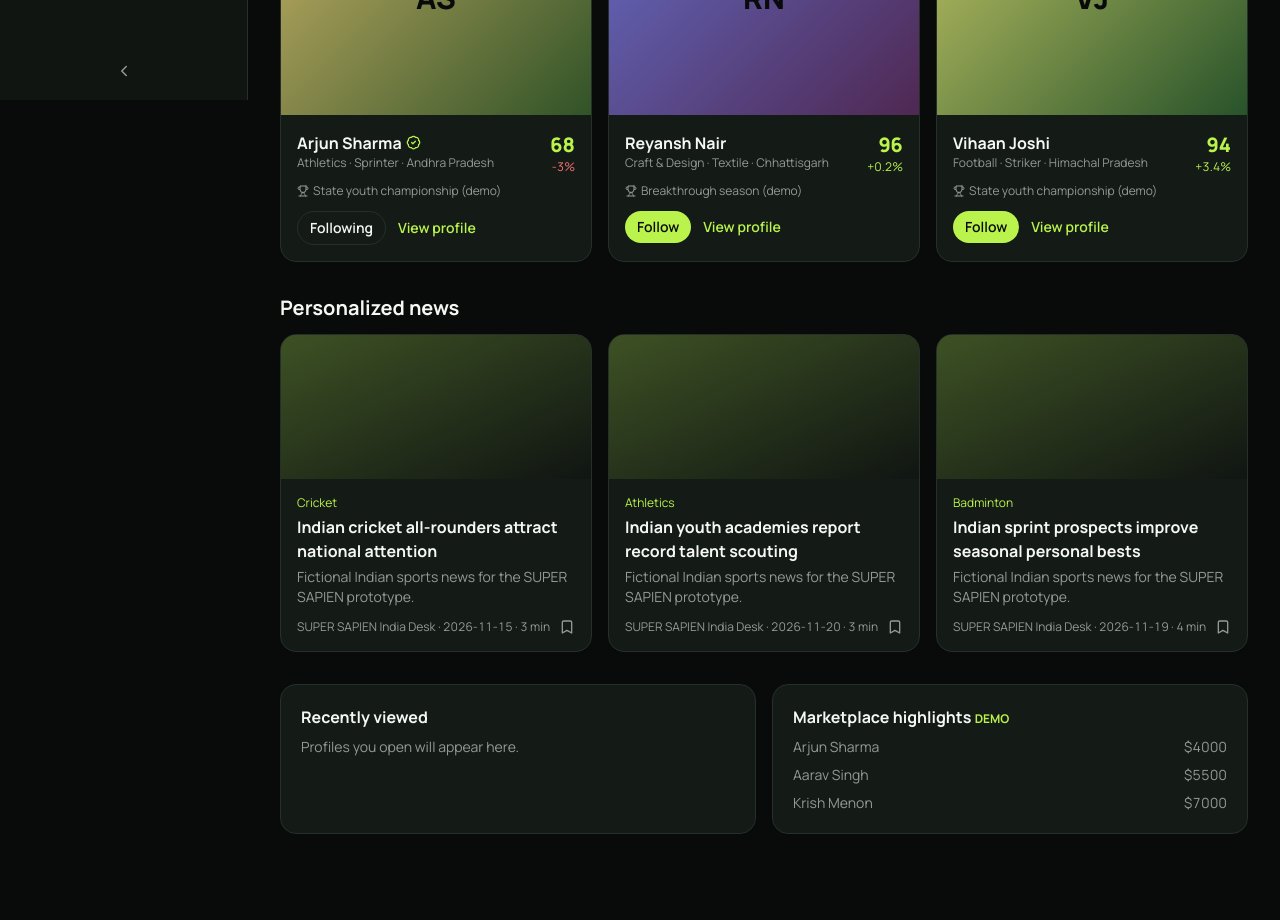
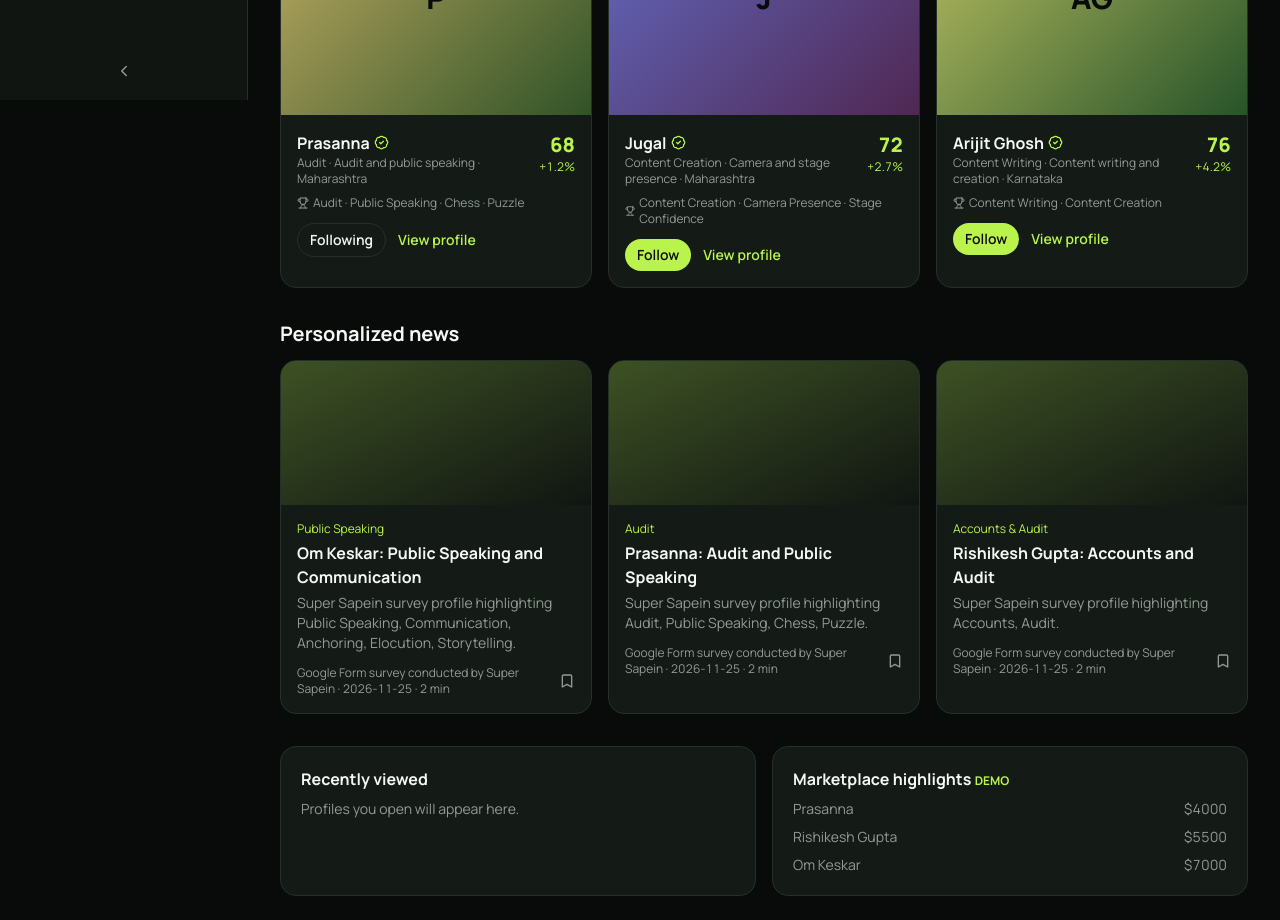
Before and after one commit to pw-codes/SuperSapeins, a React (Vite) app: page /app in a window 1280 px wide. Shown: the part 700-1620 px from the top of the page. Before the commit the page ends 1558 px from the top, so only its background shows below. Built offline with nearby package versions, Linux system fonts and the light colour scheme.

Commit message:
added google form data

```diff
--- a/src/data/mock.ts
+++ b/src/data/mock.ts
@@ -1,4 +1,5 @@
-// All data is FICTIONAL demo data. Replace with API services later (keep these types).
+// Super Sapein prototype data: collected through a Google Form survey.
+// This file retains the existing application types while providing verified survey entries.
 export type Athlete = {
   id: string;
   name: string;
@@ -6,7 +7,10 @@ export type Athlete = {
   category: string;
   country: string;
   state: string;
+  city: string;
   position: string;
+  expertise: string[];
+  ageRange: string;
   age: number;
   score: number;
   growth: number;
@@ -16,6 +20,7 @@ export type Athlete = {
   achievement: string;
   photo: string;
   bio: string;
+  surveySource: string;
 };
 export type NewsArticle = {
   id: string;
@@ -29,177 +34,286 @@ export type NewsArticle = {
   body: string[];
 };
 export const TALENT_FIELDS = [
-  "Athletics",
-  "Badminton",
-  "Basketball",
+  "Accounts & Audit",
+  "Audit",
+  "Chartered Accountancy",
   "Chess",
-  "Craft & Design",
-  "Cricket",
-  "Dance",
-  "Film & Animation",
-  "Football",
-  "Hockey",
-  "Kabaddi",
-  "Music",
+  "Communication",
+  "Content Creation",
+  "Content Writing",
+  "Critical Thinking",
+  "Entrepreneurship",
+  "Handball",
+  "Marketing",
   "Photography",
-  "Pickleball",
-  "Swimming",
-  "Tennis",
-  "Theatre",
-  "Visual Arts",
-  "Writing",
+  "Problem Solving",
+  "Public Speaking",
+  "Teaching",
+  "Transfer Pricing",
 ].sort((a, b) => a.localeCompare(b));
 export const SPORTS = [...TALENT_FIELDS].sort((a, b) => a.localeCompare(b));
 export const TALENT_CATEGORIES = [
-  "Craft & Design",
-  "Dance",
+  "Business",
+  "Communication",
+  "Finance",
   "Literary Arts",
   "Media",
-  "Music",
   "Performing Arts",
   "Sports",
-  "Visual Arts",
+  "Teaching",
 ].sort((a, b) => a.localeCompare(b));
 export const COUNTRIES = ["India"];
-export const INDIAN_STATES = [
-  "Andhra Pradesh",
-  "Arunachal Pradesh",
-  "Assam",
-  "Bihar",
-  "Chhattisgarh",
-  "Goa",
-  "Gujarat",
-  "Haryana",
-  "Himachal Pradesh",
-  "Jharkhand",
-  "Karnataka",
-  "Kerala",
-  "Madhya Pradesh",
-  "Maharashtra",
-  "Manipur",
-  "Meghalaya",
-  "Mizoram",
-  "Nagaland",
-  "Odisha",
-  "Punjab",
-  "Rajasthan",
-  "Sikkim",
-  "Tamil Nadu",
-  "Telangana",
-  "Tripura",
-  "Uttar Pradesh",
-  "Uttarakhand",
-  "West Bengal",
-  "Andaman and Nicobar Islands (Union Territory)",
-  "Chandigarh (Union Territory)",
-  "Dadra and Nagar Haveli and Daman and Diu (Union Territory)",
-  "Delhi (Union Territory)",
-  "Jammu and Kashmir (Union Territory)",
-  "Ladakh (Union Territory)",
-  "Lakshadweep (Union Territory)",
-  "Puducherry (Union Territory)",
+export const INDIAN_STATES = ["Assam", "Karnataka", "Maharashtra"].sort(
+  (a, b) => a.localeCompare(b),
+);
+
+const SURVEY_SOURCE = "Google Form survey conducted by Super Sapein";
+
+const surveyAthletes: Omit<
+  Athlete,
+  | "id"
+  | "score"
+  | "growth"
+  | "stage"
+  | "trending"
+  | "verified"
+  | "achievement"
+  | "photo"
+  | "surveySource"
+>[] = [
+  {
+    name: "Prasanna",
+    sport: "Audit",
+    category: "Finance",
+    country: "India",
+    state: "Maharashtra",
+    city: "Panvel",
+    position: "Audit and public speaking",
+    expertise: ["Audit", "Public Speaking", "Chess", "Puzzle"],
+    ageRange: "22–26",
+    age: 24,
+    bio: "Prasanna is a Super Sapein respondent with interests in audit, public speaking, chess and puzzles.",
+  },
+  {
+    name: "Rishikesh Gupta",
+    sport: "Accounts & Audit",
+    category: "Finance",
+    country: "India",
+    state: "Maharashtra",
+    city: "Nagpur",
+    position: "Accounts and audit",
+    expertise: ["Accounts", "Audit"],
+    ageRange: "22–26",
+    age: 24,
+    bio: "Rishikesh Gupta is a Super Sapein respondent specializing in accounts and audit.",
+  },
+  {
+    name: "Om Keskar",
+    sport: "Public Speaking",
+    category: "Communication",
+    country: "India",
+    state: "Not specified",
+    city: "Not specified",
+    position: "Communication and anchoring",
+    expertise: [
+      "Public Speaking",
+      "Communication",
+      "Anchoring",
+      "Elocution",
+      "Storytelling",
+    ],
+    ageRange: "18–22",
+    age: 20,
+    bio: "Om Keskar is a Super Sapein respondent with expertise in public speaking, communication, anchoring, elocution and storytelling.",
+  },
+  {
+    name: "Hardik Patel",
+    sport: "Transfer Pricing",
+    category: "Finance",
+    country: "India",
+    state: "Maharashtra",
+    city: "Pune",
+    position: "Transfer pricing",
+    expertise: ["Transfer Pricing"],
+    ageRange: "22–26",
+    age: 24,
+    bio: "Hardik Patel is a Super Sapein respondent with expertise in transfer pricing.",
+  },
+  {
+    name: "Jugal",
+    sport: "Content Creation",
+    category: "Media",
+    country: "India",
+    state: "Maharashtra",
+    city: "Nashik",
+    position: "Camera and stage presence",
+    expertise: ["Content Creation", "Camera Presence", "Stage Confidence"],
+    ageRange: "22–26",
+    age: 24,
+    bio: "Jugal is a Super Sapein respondent with strengths in content creation, camera presence and stage confidence.",
+  },
+  {
+    name: "Labdhi",
+    sport: "Chartered Accountancy",
+    category: "Finance",
+    country: "India",
+    state: "Maharashtra",
+    city: "Mumbai",
+    position: "Entrepreneurship",
+    expertise: ["Chartered Accountancy", "Entrepreneurship"],
+    ageRange: "26+",
+    age: 27,
+    bio: "Labdhi is a Super Sapein respondent with experience in chartered accountancy and entrepreneurship.",
+  },
+  {
+    name: "Arpita Jangid",
+    sport: "Marketing",
+    category: "Business",
+    country: "India",
+    state: "Maharashtra",
+    city: "Mumbai",
+    position: "Marketing",
+    expertise: ["Marketing"],
+    ageRange: "18–22",
+    age: 20,
+    bio: "Arpita Jangid is a Super Sapein respondent with expertise in marketing.",
+  },
+  {
+    name: "Dev Shah",
+    sport: "Teaching",
+    category: "Teaching",
+    country: "India",
+    state: "Maharashtra",
+    city: "Mumbai",
+    position: "Teaching CA students",
+    expertise: ["Teaching CA Students"],
+    ageRange: "22–26",
+    age: 24,
+    bio: "Dev Shah is a Super Sapein respondent who teaches CA students.",
+  },
+  {
+    name: "Arijit Ghosh",
+    sport: "Content Writing",
+    category: "Literary Arts",
+    country: "India",
+    state: "Karnataka",
+    city: "Bangalore",
+    position: "Content writing and creation",
+    expertise: ["Content Writing", "Content Creation"],
+    ageRange: "18–22",
+    age: 20,
+    bio: "Arijit Ghosh is a Super Sapein respondent with expertise in content writing and content creation.",
+  },
+  {
+    name: "Darshi Gada",
+    sport: "Audit",
+    category: "Finance",
+    country: "India",
+    state: "Maharashtra",
+    city: "Mumbai",
+    position: "Article Assistant at BDO India",
+    expertise: ["Audit", "Article Assistant at BDO India"],
+    ageRange: "18–22",
+    age: 20,
+    bio: "Darshi Gada is a Super Sapein respondent and an Article Assistant at BDO India.",
+  },
+  {
+    name: "Rohit Tanaji Pasalkar",
+    sport: "Problem Solving",
+    category: "Communication",
+    country: "India",
+    state: "Maharashtra",
+    city: "Pune",
+    position: "Critical thinking",
+    expertise: ["Critical Thinking", "Practical Problem Solving"],
+    ageRange: "18–22",
+    age: 20,
+    bio: "Rohit Tanaji Pasalkar is a Super Sapein respondent with strengths in critical thinking and practical problem solving.",
+  },
+  {
+    name: "Sejal Zawar",
+    sport: "Photography",
+    category: "Media",
+    country: "India",
+    state: "Maharashtra",
+    city: "Jalgaon",
+    position: "Photography and writing",
+    expertise: ["Photography", "Content Ideation", "Writing", "Poetry"],
+    ageRange: "18–22",
+    age: 20,
+    bio: "Sejal Zawar is a Super Sapein respondent interested in photography, content ideation, writing and poetry.",
+  },
+  {
+    name: "Krushna Pawar",
+    sport: "Handball",
+    category: "Sports",
+    country: "India",
+    state: "Maharashtra",
+    city: "Pune",
+    position: "Centre Back",
+    expertise: ["Handball – Centre Back"],
+    ageRange: "22–26",
+    age: 24,
+    bio: "Krushna Pawar is a Super Sapein respondent who plays handball as a centre back.",
+  },
+  {
+    name: "Riddhi Kolhapure",
+    sport: "Communication",
+    category: "Communication",
+    country: "India",
+    state: "Maharashtra",
+    city: "Kolhapur",
+    position: "Communication and confidence",
+    expertise: ["Communication", "Self-Confidence"],
+    ageRange: "26+",
+    age: 27,
+    bio: "Riddhi Kolhapure is a Super Sapein respondent with expertise in communication and self-confidence.",
+  },
+  {
+    name: "Ipshita Bukhredia",
+    sport: "Content Creation",
+    category: "Media",
+    country: "India",
+    state: "Assam",
+    city: "Sivasagar",
+    position: "Content and drawing",
+    expertise: ["Content Creation", "Drawing", "Interest in Finance"],
+    ageRange: "18–22",
+    age: 20,
+    bio: "Ipshita Bukhredia is a Super Sapein respondent interested in content creation, drawing and finance.",
+  },
+  {
+    name: "Uday Sanklecha",
+    sport: "Accounts & Audit",
+    category: "Finance",
+    country: "India",
+    state: "Maharashtra",
+    city: "Pune",
+    position: "Accounting and finance",
+    expertise: ["Accounting", "Finance"],
+    ageRange: "18–22",
+    age: 20,
+    bio: "Uday Sanklecha is a Super Sapein respondent with interests in accounting and finance.",
+  },
 ];
-const POS: Record<string, string[]> = {
-  Football: ["Midfielder", "Winger", "Striker"],
-  Basketball: ["Guard", "Forward", "Centre"],
-  Tennis: ["Singles", "Singles", "Doubles"],
-  Athletics: ["Sprinter", "Middle distance", "Jumper"],
-  Swimming: ["Freestyle", "Butterfly", "Backstroke"],
-  Cricket: ["Batter", "Bowler", "All-rounder"],
-  Kabaddi: ["Raider", "Defender", "All-rounder"],
-  Badminton: ["Singles", "Singles", "Doubles"],
-  Chess: ["Rapid", "Blitz", "Classical"],
-  Hockey: ["Forward", "Midfielder", "Defender"],
-  Dance: ["Contemporary", "Classical", "Hip-hop"],
-  Music: ["Vocals", "Instrumentalist", "Composer"],
-  "Visual Arts": ["Painting", "Illustration", "Digital art"],
-  Theatre: ["Acting", "Direction", "Writing"],
-  Photography: ["Portrait", "Documentary", "Editorial"],
-  "Film & Animation": ["Film", "Animation", "Editing"],
-  Writing: ["Poetry", "Fiction", "Screenwriting"],
-  "Craft & Design": ["Fashion", "Textile", "Product design"],
-  Pickleball: ["Singles", "Doubles", "Mixed doubles"],
-};
-const CATEGORY_BY_FIELD: Record<string, string> = {
-  Football: "Sports",
-  Basketball: "Sports",
-  Tennis: "Sports",
-  Athletics: "Sports",
-  Swimming: "Sports",
-  Cricket: "Sports",
-  Kabaddi: "Sports",
-  Badminton: "Sports",
-  Chess: "Sports",
-  Hockey: "Sports",
-  Pickleball: "Sports",
-  Dance: "Dance",
-  Music: "Music",
-  "Visual Arts": "Visual Arts",
-  Theatre: "Performing Arts",
-  Photography: "Media",
-  "Film & Animation": "Media",
-  Writing: "Literary Arts",
-  "Craft & Design": "Craft & Design",
-};
-const ACH = [
-  "State youth championship",
-  "Season top performer",
-  "Breakthrough showcase",
-  "National camp selection",
-  "Breakthrough season",
-  "Junior national recognition",
-  "Festival selection",
-  "Independent debut",
-];
-const N = [
-  "Arjun Sharma",
-  "Ishaan Reddy",
-  "Vivaan Patel",
-  "Aarav Singh",
-  "Reyansh Nair",
-  "Aditya Iyer",
-  "Krish Menon",
-  "Kabir Bhat",
-  "Vihaan Joshi",
-  "Shaurya Rao",
-  "Atharva Kulkarni",
-  "Neil Das",
-  "Dhruv Kapoor",
-  "Yash Verma",
-  "Sai Prakash",
-  "Rohan Chatterjee",
-  "Arnav Gupta",
-  "Karan Malhotra",
-  "Dev Mishra",
-  "Ritvik Yadav",
-  "Mayank Deshmukh",
-  "Siddharth Naidu",
-  "Pranav Pillai",
-  "Anirudh Sen",
-];
-export const athletes: Athlete[] = N.map((name, i) => {
-  const sport = SPORTS[i % SPORTS.length],
-    age = 17 + ((i * 7) % 13),
-    state = INDIAN_STATES[i % INDIAN_STATES.length];
-  return {
-    id: `a${i + 1}`,
-    name,
-    sport,
-    category: CATEGORY_BY_FIELD[sport],
-    country: "India",
-    state,
-    position: POS[sport][i % 3],
-    age,
-    score: 68 + ((i * 37) % 30),
-    growth: Math.round(((i * 53) % 180) - 30) / 10,
-    stage: age < 20 ? "Youth" : age < 24 ? "Emerging" : "Professional",
-    trending: i % 4 === 0,
-    verified: i % 6 === 0,
-    achievement: `${ACH[i % ACH.length]} (demo)`,
-    photo: "",
-    bio: `${name} is a fictional Indian talent from ${state}, created for the SUPER SAPIEN discovery prototype. This profile represents work and potential across ${sport}. Nothing here is a real record.`,
-  };
-});
+
+export const athletes: Athlete[] = surveyAthletes.map((entry, i) => ({
+  id: `a${i + 1}`,
+  ...entry,
+  score: 68 + ((i * 7) % 24),
+  growth: 1.2 + ((i * 3) % 9) * 0.5,
+  stage:
+    entry.ageRange === "18–22"
+      ? "Youth"
+      : entry.ageRange === "26+"
+        ? "Professional"
+        : "Emerging",
+  trending: i % 4 === 0,
+  verified: true,
+  achievement: entry.expertise.join(" · "),
+  photo: "",
+  surveySource: SURVEY_SOURCE,
+}));
 export const series = (seed: number, n = 90) => {
   let v = 50 + (seed % 20);
   return Array.from({ length: n }, (_, i) => ({
@@ -218,41 +332,36 @@ const ARTICLE_TITLES = [
   "Football academies develop the next Indian wingers",
   "How Indian performance scores are calculated",
 ];
-export const news: NewsArticle[] = Array.from({ length: 8 }, (_, i) => ({
+export const news: NewsArticle[] = athletes.slice(0, 8).map((athlete, i) => ({
   id: `n${i + 1}`,
-  title: ARTICLE_TITLES[i],
-  cat: SPORTS[i % SPORTS.length],
-  desc: "Fictional Indian sports news for the SUPER SAPIEN prototype.",
-  source: "SUPER SAPIEN India Desk",
-  date: `2026-11-${String(20 - i).padStart(2, "0")}`,
-  mins: 3 + (i % 5),
-  athleteId: `a${i * 3 + 1}`,
+  title: `${athlete.name}: ${athlete.expertise.slice(0, 2).join(" and ")}`,
+  cat: athlete.sport,
+  desc: `Super Sapein survey profile highlighting ${athlete.expertise.join(", ")}.`,
+  source: SURVEY_SOURCE,
+  date: "2026-11-25",
+  mins: 2,
+  athleteId: athlete.id,
   body: [
-    "This is fictional demonstration content created for SUPER SAPIEN. It does not describe real events, results or people.",
-    "The story focuses on Indian grassroots programmes, structured coaching and the growing pathways available to young athletes across the country.",
-    "Use these articles as layout previews only. For a live platform, replace this section with verified reporting and licensed Indian sports coverage.",
+    `${athlete.name} was listed in the Google Form survey as a Super Sapein respondent.`,
+    `Reported interests or expertise: ${athlete.expertise.join(", ")}.`,
+    `${athlete.city !== "Not specified" ? `Reported location: ${athlete.city}, ${athlete.state}.` : "A city and state were not specified in the survey."} Reported age range: ${athlete.ageRange}.`,
+    "This prototype presents survey data as entered. The profile does not verify qualifications, achievements or employment.",
   ],
 }));
-export const contracts = Array.from({ length: 8 }, (_, i) => ({
+export const contracts = athletes.slice(0, 8).map((athlete, i) => ({
   id: `c${i + 1}`,
-  athleteId: `a${i * 3 + 1}`,
-  type: ["Performance-linked", "Development", "Endorsement"][i % 3],
+  athleteId: athlete.id,
+  type: ["Development", "Profile showcase", "Community opportunity"][i % 3],
   price: 4000 + i * 1500,
-  change: Math.round(((i * 41) % 120) - 30) / 10,
-  months: 12 + (i % 4) * 6,
-  risk: ["Low", "Medium", "High"][i % 3],
-  sold: 40 + i * 7,
+  change: 0,
+  months: 12,
+  risk: "Prototype only",
+  sold: 0,
 }));
-export const notifs = [
-  ["Arjun Sharma posted a new performance score", "2h ago"],
-  ["Contract c3 price moved (simulated)", "5h ago"],
-  [
-    "New article: Indian youth academies report record talent scouting",
-    "1d ago",
-  ],
-  ["Ishaan Reddy was added to trending", "1d ago"],
-  ["Your weekly Indian sports digest is ready", "3d ago"],
-  ["Welcome to SUPER SAPIEN India", "5d ago"],
-].map(([t, w], i) => ({ id: `x${i + 1}`, t, w }));
+export const notifs = athletes.slice(0, 6).map((athlete, i) => ({
+  id: `x${i + 1}`,
+  t: `${athlete.name} is included in the Super Sapein survey results`,
+  w: i === 0 ? "Just added" : `${i + 1}d ago`,
+}));
 export const formatINR = (n: number) =>
   `₹${n.toLocaleString("en-IN", { minimumFractionDigits: 2, maximumFractionDigits: 2 })}`;
--- a/src/pages/Discover.tsx
+++ b/src/pages/Discover.tsx
@@ -150,8 +150,12 @@ export default function Discover() {
         Discover Extraordinary Talent.
       </h1>
       <p className="mt-3 max-w-2xl text-mute">
-        Explore emerging creators and performers across sports, dance, music,
-        visual arts, media and more.
+        Prototype presented on the basis of data collected from the Google Form
+        survey by the Super Sapein.
+      </p>
+      <p className="mt-2 text-xs text-lime">
+        16 surveyed respondent profiles · source: Super Sapein Google Form
+        survey
       </p>
       <input
         list="sugg"
@@ -233,7 +237,7 @@ export default function Discover() {
         </button>
       </div>
       <p className="mt-4 text-sm text-mute">
-        {res.length} talents · fictional demo profiles
+        {res.length} surveyed profiles · Super Sapein Google Form data
       </p>
       {load ? (
         <div className="mt-4 grid gap-4 sm:grid-cols-2 lg:grid-cols-3">
--- a/src/pages/Market.tsx
+++ b/src/pages/Market.tsx
@@ -192,8 +192,7 @@ export function Contract() {
             {tab === "Overview" && (
               <>
                 <p>
-                  Sample contract for a fictional Indian athlete. Valuation
-                  history (simulated):
+                  Survey respondent profile; valuation history is simulated.
                 </p>
                 <div className="mt-4">
                   <Trend seed={seedOf(c.id) + 10} />
--- a/src/pages/News.tsx
+++ b/src/pages/News.tsx
@@ -82,7 +82,8 @@ export function News() {
         <div>
           <h1 className="text-3xl font-extrabold">Indian sports news</h1>
           <p className="text-xs text-mute">
-            Fictional Indian demonstration content, not real reporting.
+            Survey-based Super Sapein profile stories · not independently
+            verified reporting.
           </p>
         </div>
         <Btn onClick={() => setOpen(!open)}>
@@ -173,7 +174,7 @@ export function Article() {
     <article className="mx-auto max-w-3xl">
       <div className="h-56 rounded-2xl bg-gradient-to-br from-lime/25 to-bg2 md:h-72" />
       <p className="mt-6 text-xs text-lime">
-        {n.cat} · fictional Indian sports content
+        {n.cat} · Super Sapein survey profile
       </p>
       <h1 className="mt-2 text-3xl font-extrabold md:text-5xl">{n.title}</h1>
       <p className="mt-2 text-sm text-mute">
--- a/src/store.tsx
+++ b/src/store.tsx
@@ -22,10 +22,10 @@ const D = {
   pos: {} as Record<string, number>,
   tx: [] as Tx[],
   collapsed: false,
-  name: "Arjun Mehta",
-  bio: "Indian sports fan exploring emerging talent.",
+  name: "Super Sapein User",
+  bio: "Exploring talent profiles from the Super Sapein Google Form survey.",
   photo: "",
-  sports: ["Football", "Cricket"],
+  sports: ["Accounting", "Public Speaking"],
   density: "comfortable",
   readN: [] as string[],
   prefs: { email: true, push: true, digest: false },
```
Also changed, not shown: src/pages/Athlete.tsx (+16 -9 lines), src/pages/Public.tsx (+10 -4 lines), 3 other files (tests, documents, lock files or other folders).
